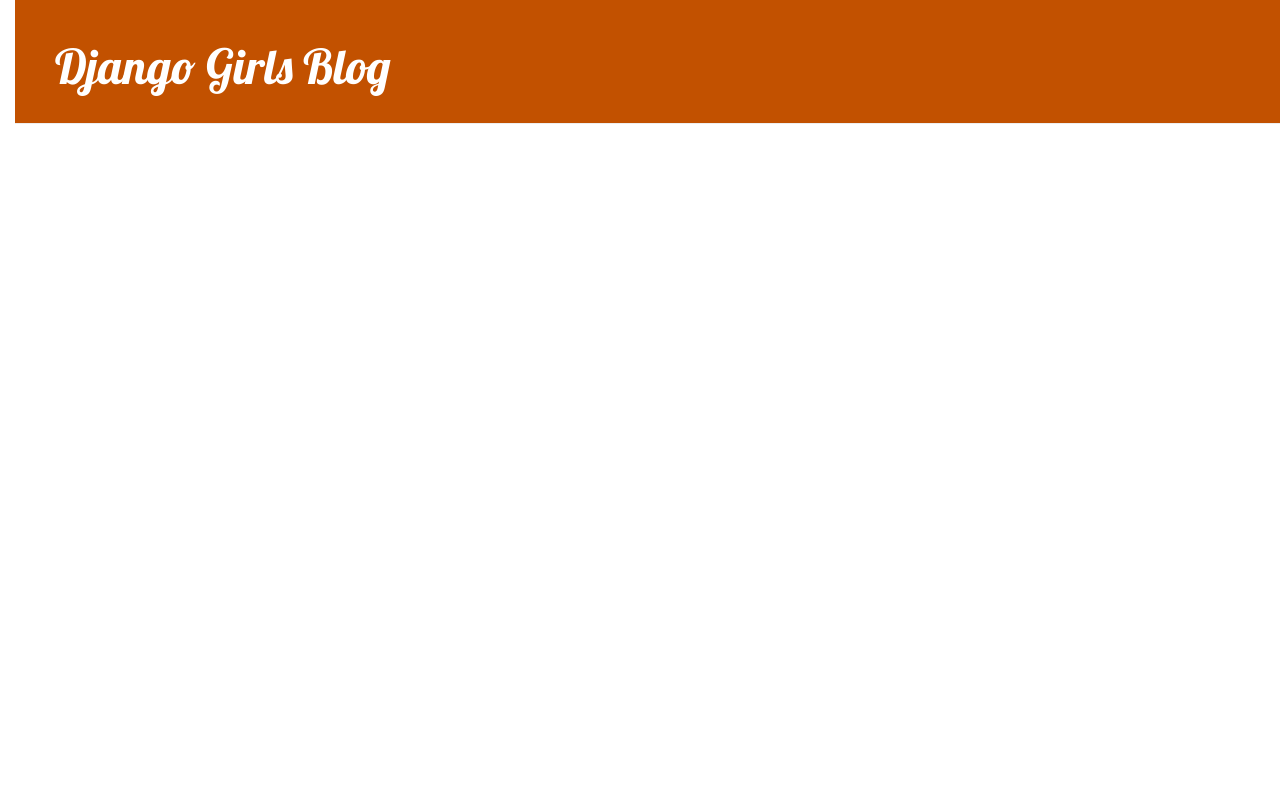
After one commit to Ochin7/my-first-blog, a Django app: template blog/templates/blog/base.html in a window 1280 px wide. The commit adds this page. Run offline with Django 3.2, Linux system fonts and the light colour scheme; the template is opened without the code that fills it, so the values that code supplies are empty; some libraries are stand-ins or nearby versions.

Commit message:
Added view and template for detailed blog post as well as CSS for the site.

```diff
--- /dev/null
+++ b/blog/static/css/blog.css
@@ -0,0 +1,53 @@
+h1 a, h2 a{
+    color: #C25100;
+    font-family: 'Lobster';
+}
+body {
+    padding-left: 15px;
+}
+.page-header {
+    background-color: #C25100;
+    margin-top: 0;
+    padding: 20px 20px 20px 40px;
+}
+
+.page-header h1, .page-header h1 a, .page-header h1 a:visited, .page-header h1 a:active {
+    color: #ffffff;
+    font-size: 36pt;
+    text-decoration: none;
+}
+
+.content {
+    margin-left: 40px;
+}
+
+h1, h2, h3, h4 {
+    font-family: 'Lobster', cursive;
+}
+
+.date {
+    color: #828282;
+}
+
+.save {
+    float: right;
+}
+
+.post-form textarea, .post-form input {
+    width: 100%;
+}
+
+.top-menu, .top-menu:hover, .top-menu:visited {
+    color: #ffffff;
+    float: right;
+    font-size: 26pt;
+    margin-right: 20px;
+}
+
+.post {
+    margin-bottom: 70px;
+}
+
+.post h2 a, .post h2 a:visited {
+    color: #000000;
+}
--- /dev/null
+++ b/blog/templates/blog/base.html
@@ -0,0 +1,23 @@
+{% load static %}
+<html>
+    <head>
+        <title>Django Girls blog</title>
+        <link rel="stylesheet" href="//maxcdn.bootstrapcdn.com/bootstrap/3.2.0/css/bootstrap.min.css">
+        <link rel="stylesheet" href="//maxcdn.bootstrapcdn.com/bootstrap/3.2.0/css/bootstrap-theme.min.css">
+        <link href="//fonts.googleapis.com/css?family=Lobster&subset=latin,latin-ext" rel="stylesheet" type="text/css">
+        <link rel="stylesheet" href="{% static 'css/blog.css' %}">
+    </head>
+    <body>
+        <div class="page-header">
+            <h1><a href="/">Django Girls Blog</a></h1>
+        </div>
+        <div class="content container">
+            <div class="row">
+                <div class="col-md-8">
+                {% block content %}
+                {% endblock %}
+                </div>
+            </div>
+        </div>
+    </body>
+</html>
--- a/blog/urls.py
+++ b/blog/urls.py
@@ -3,4 +3,5 @@ from . import views
 
 urlpatterns = [
     path('', views.post_list, name='post_list'),
+    path('post/<int:pk>/', views.post_detail, name='post_detail'),
 ]
--- a/blog/views.py
+++ b/blog/views.py
@@ -1,8 +1,13 @@
 from django.shortcuts import render
 from django.utils import timezone
 from .models import Post
+from django.shortcuts import render, get_object_or_404
 
 def post_list(request):
     posts = Post.objects.filter(published_at__lte=timezone.now()).order_by('published_at')
     return render(request, 'blog/post_list.html',{'posts':posts})
+
+def post_detail(request, pk):
+    post = get_object_or_404(Post, pk=pk)
+    return render(request, 'blog/post_detail.html', {'post': post})
 # Create your views here.
```
Also changed, not shown: blog/templates/blog/post_detail.html (added, +13 -0 lines), blog/templates/blog/post_list.html (+12 -18 lines).
